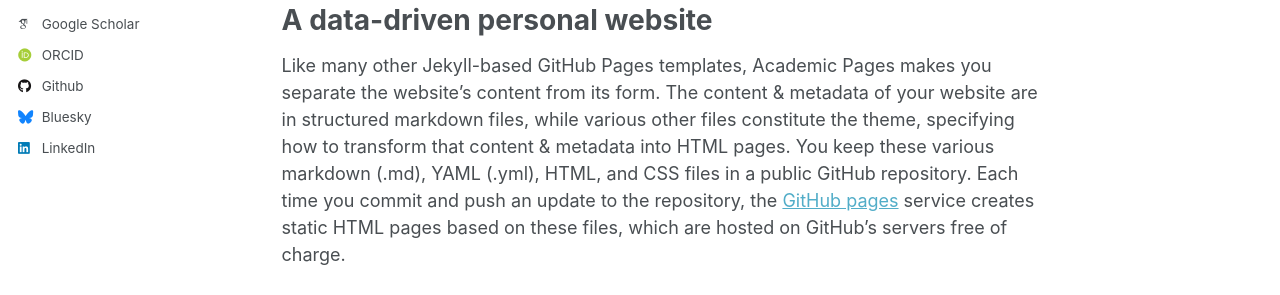
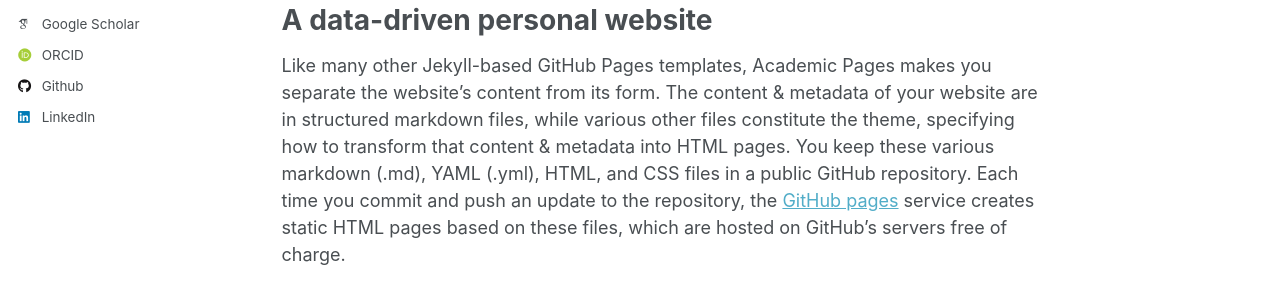
Before and after one commit to julianreiser/julianreiser.github.io, a Jekyll site: the page built from _pages/about.md, in a window 1280 px wide. Shown: the part 466-761 px from the top of the page. Built offline with Jekyll 4.4.1, drawn with Linux system fonts in a browser that asks for light colours; some web fonts are replaced.

Commit message:
Update _config.yml

```diff
--- a/_config.yml
+++ b/_config.yml
@@ -36,7 +36,7 @@ author:
   impactstory      : # URL
   orcid            : "https://scholar.google.com/citations?hl=en&user=oN2cytEAAAAJ"
   semantic         : # URL
-  pubmed           : # URL
+  PubMed           : "https://pubmed.ncbi.nlm.nih.gov/?term=Julian+Elias+Reiser"
   researchgate     : # URL
 
   # Repositories and software development
@@ -48,7 +48,7 @@ author:
   stackoverflow    : # User number or user number and name (i.e., use "1" or "1/jeff-atwood")
 
   # Social media
-  bluesky          : "bsky.app" # Replace this with you Bluesky username
+  bluesky          : #"bsky.app" # Replace this with you Bluesky username
   facebook         : # Username
   flickr           : # Username
   foursquare       : # Username
```
